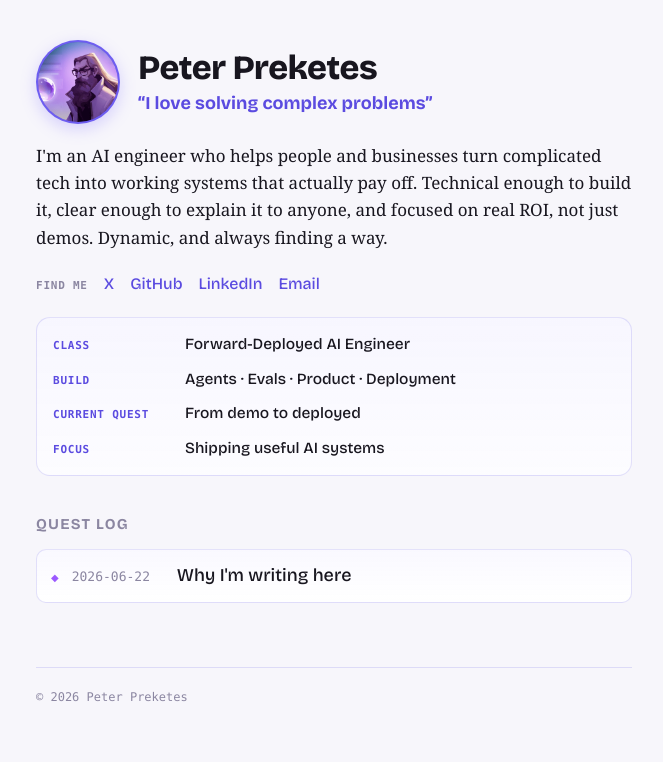
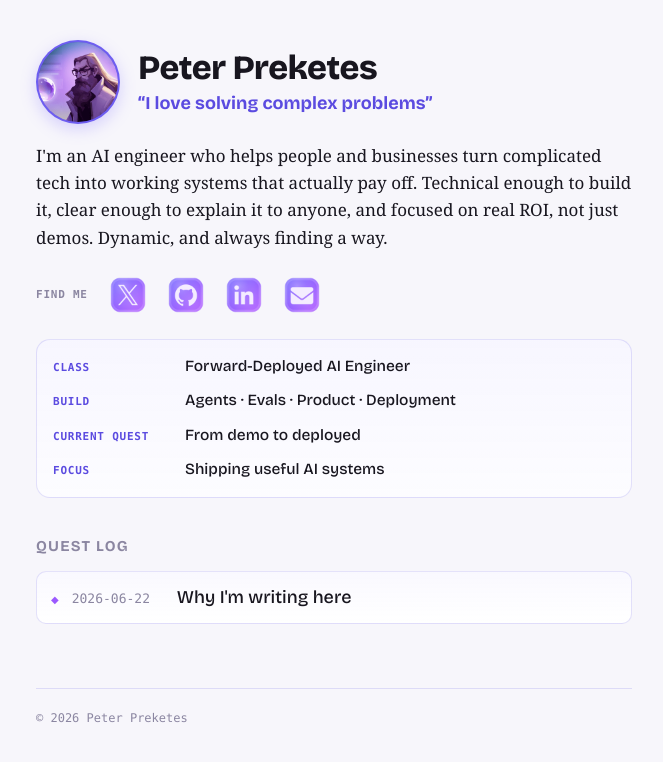
Before and after one commit to PeterP22/peterp22.github.io, a Jekyll site: the page built from index.html, in a window 1280 px wide. Shown: the top 762 px of the page, without its empty margins (306-969 px from the left). Built offline with Jekyll 4.4.1, drawn with Linux system fonts in a browser that asks for light colours.

Commit message:
Replace Find me text links with violet medallion contact icons (X/GitHub/LinkedIn/Email)

```diff
--- a/assets/css/style.css
+++ b/assets/css/style.css
@@ -70,10 +70,12 @@ a:hover { text-decoration:underline; text-underline-offset:3px; text-decoration-
 }
 .charsheet dd { margin:0; font-family:"Bricolage Grotesque",sans-serif; font-weight:500; font-size:15.5px; color:var(--ink); }
 
-.inventory { display:flex; flex-wrap:wrap; align-items:baseline; gap:8px 16px; margin:0 0 20px; padding-top:2px; }
+.inventory { display:flex; flex-wrap:wrap; align-items:center; gap:10px 16px; margin:0 0 20px; padding-top:2px; }
 .inventory-label { font-family:ui-monospace,"SF Mono",Menlo,monospace; font-size:11px; font-weight:600; text-transform:uppercase; letter-spacing:0.07em; color:var(--dim); }
-.inventory-items { display:inline-flex; flex-wrap:wrap; gap:16px; }
-.inventory a { font-family:"Bricolage Grotesque",sans-serif; font-weight:500; font-size:16px; }
+.inventory-items { display:inline-flex; flex-wrap:wrap; gap:10px; align-items:center; }
+.icon-link { display:inline-flex; line-height:0; border-radius:12px; transition:transform .14s ease, filter .14s ease; }
+.icon-link img { width:48px; height:48px; display:block; }
+.icon-link:hover, .icon-link:focus-visible { transform:translateY(-2px); filter:drop-shadow(0 5px 12px rgba(124,108,255,0.5)); outline:none; }
 
 /* ---- Skill Tree (cards) ---- */
 .pillars { margin-bottom:48px; }
--- a/index.html
+++ b/index.html
@@ -15,10 +15,18 @@ layout: default
   <nav class="inventory" aria-label="Ways to contact me">
     <span class="inventory-label">Find me</span>
     <span class="inventory-items">
-      <a href="https://x.com/peterpreketes">X</a>
-      <a href="https://github.com/PeterP22">GitHub</a>
-      <a href="https://www.linkedin.com/in/peter-preketes/">LinkedIn</a>
-      <a href="mailto:peterpreketes@gmail.com">Email</a>
+      <a class="icon-link" href="https://x.com/peterpreketes" target="_blank" rel="me noopener" aria-label="X">
+        <img src="{{ '/assets/img/icons/x.png' | relative_url }}" alt="X" width="48" height="48" loading="lazy">
+      </a>
+      <a class="icon-link" href="https://github.com/PeterP22" target="_blank" rel="me noopener" aria-label="GitHub">
+        <img src="{{ '/assets/img/icons/github.png' | relative_url }}" alt="GitHub" width="48" height="48" loading="lazy">
+      </a>
+      <a class="icon-link" href="https://www.linkedin.com/in/peter-preketes/" target="_blank" rel="me noopener" aria-label="LinkedIn">
+        <img src="{{ '/assets/img/icons/linkedin.png' | relative_url }}" alt="LinkedIn" width="48" height="48" loading="lazy">
+      </a>
+      <a class="icon-link" href="mailto:peterpreketes@gmail.com" aria-label="Email">
+        <img src="{{ '/assets/img/icons/email.png' | relative_url }}" alt="Email" width="48" height="48" loading="lazy">
+      </a>
     </span>
   </nav>
 
```
Also changed, not shown: assets/img/icons/email.png (added), assets/img/icons/github.png (added), assets/img/icons/linkedin.png (added), assets/img/icons/x.png (added).
